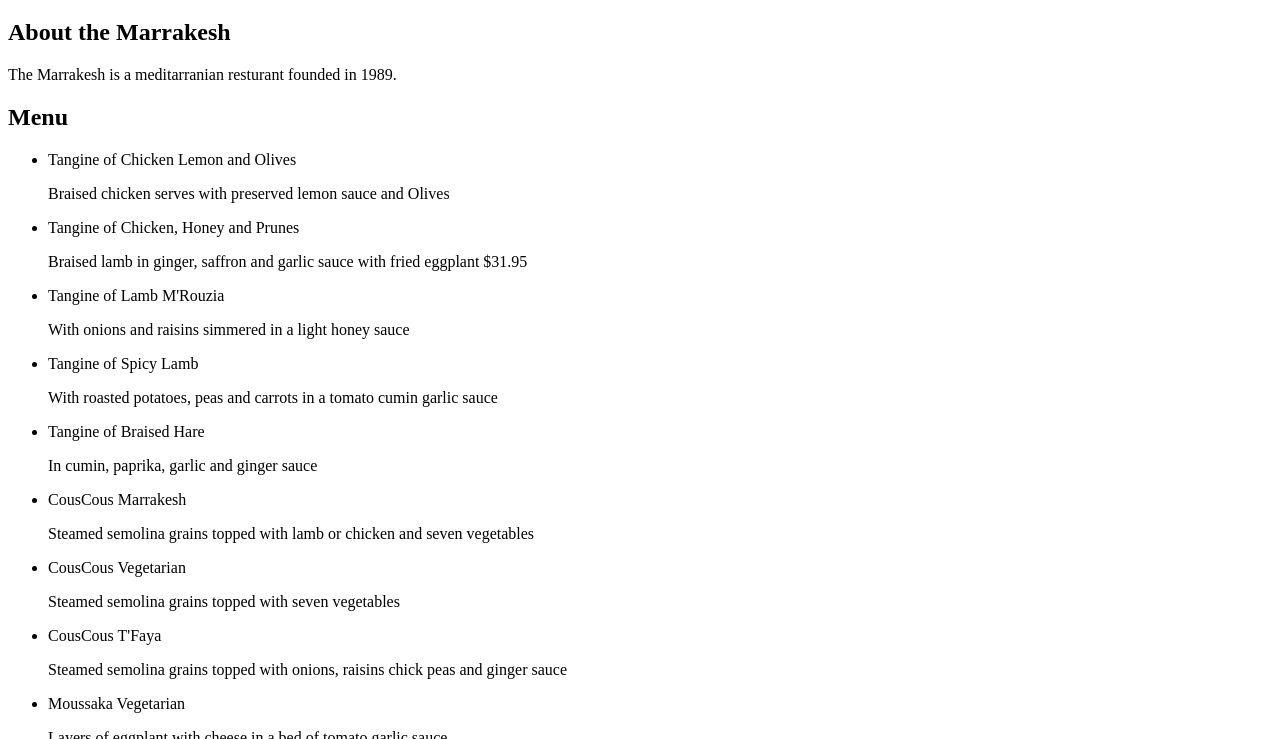
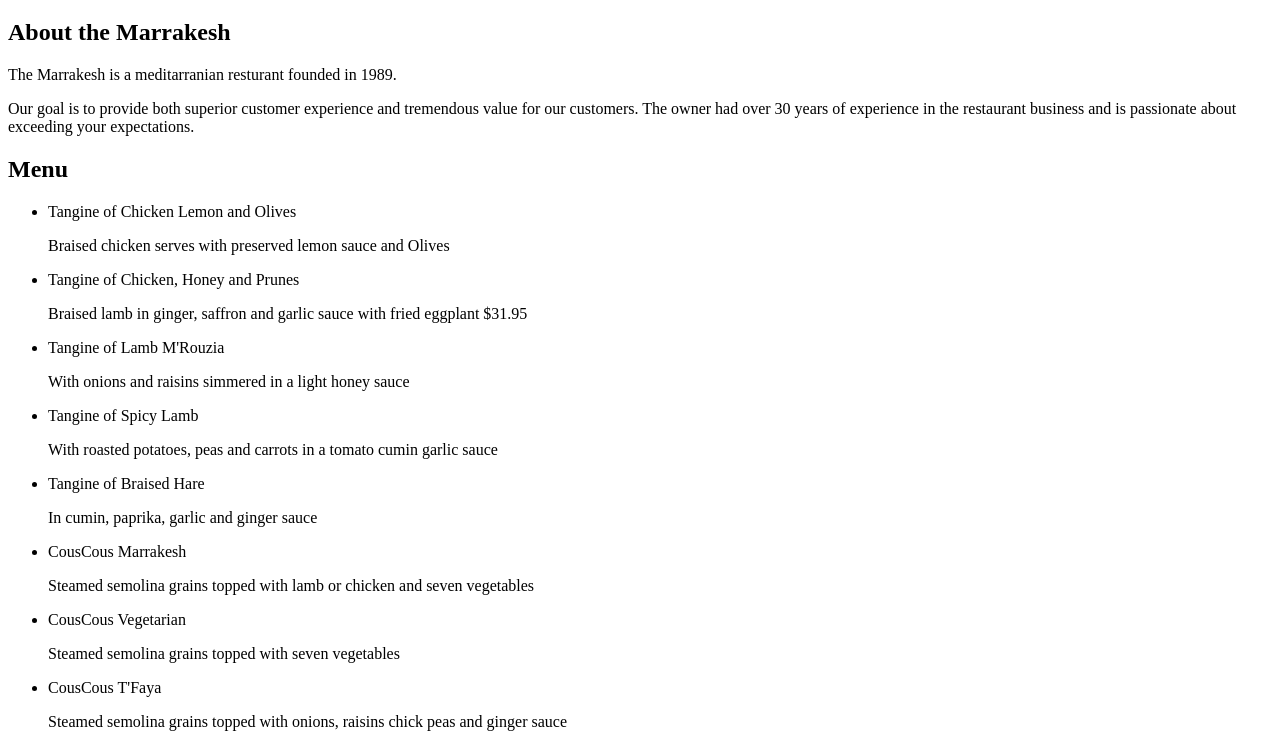
Before and after one commit to AngieBrown1/resturant-site, a plain HTML site: page index.html in a window 1280 px wide. Shown: the part 61-800 px from the top of the page. Drawn offline with Linux system fonts and the light colour scheme.

Commit message:
Added style and paragraph

```diff
--- a/index.html
+++ b/index.html
@@ -3,14 +3,23 @@
     <head>
         <meta charset="utf-8">
         <title>Marrakesh</title>
+        <link href="./style.css" >
 
     </head>
 
     <body>
         <h1>Marrakesh</h1>
         <h2>About the Marrakesh</h2>
-        <p>The Marrakesh is a meditarranian resturant founded in 1989.</p>
+
+        <div>
+            <p>The Marrakesh is a meditarranian resturant founded in 1989.</p>
+        </div>
+
+        <div>
+            <p>Our goal is to provide both superior customer experience and tremendous value for our customers. The owner had over 30 years of experience in the restaurant business and is passionate about exceeding your expectations.</p>
+        </div>
         <h2>Menu</h2>
+
         <ul>
             <li>Tangine of Chicken Lemon and Olives</li>
                 <p>Braised chicken serves with preserved lemon sauce and Olives</p>
--- a/style.css
+++ b/style.css
@@ -0,0 +1,4 @@
+p {
+    color: burlywood;
+
+}
```
